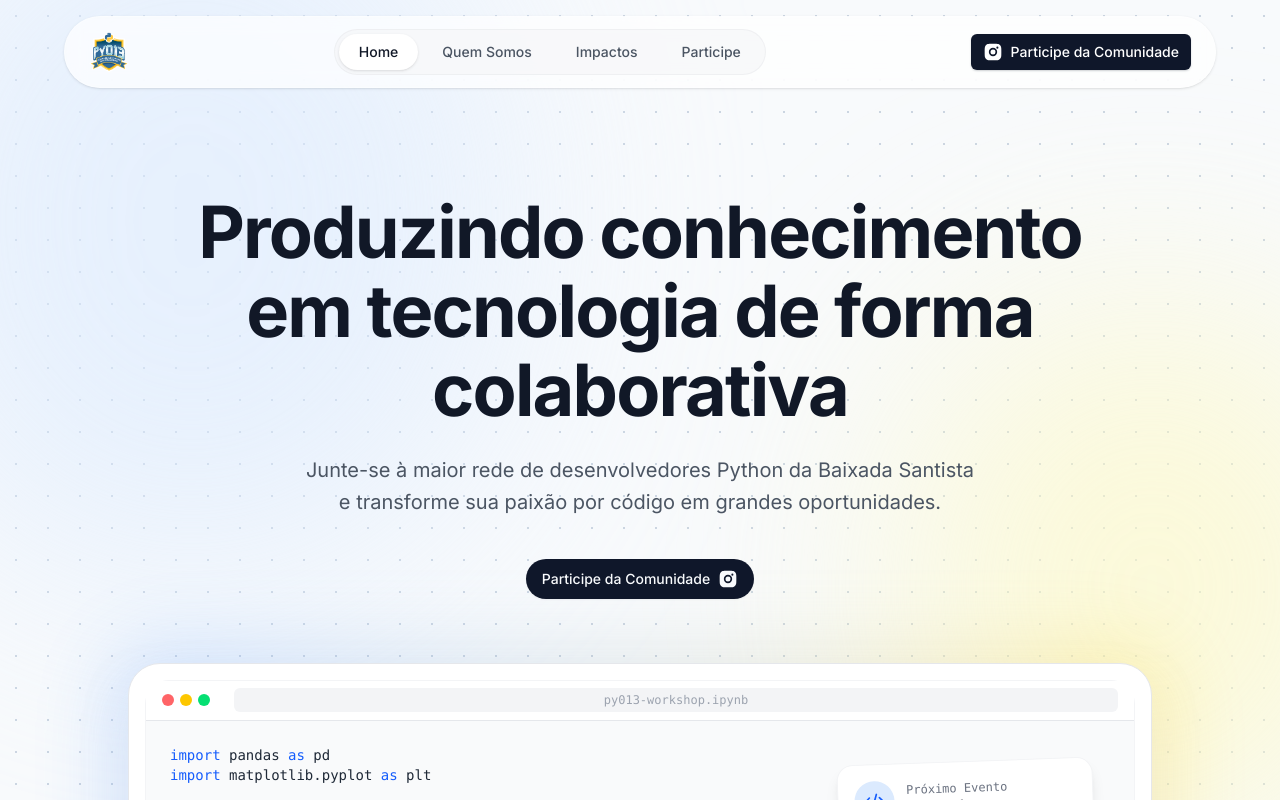
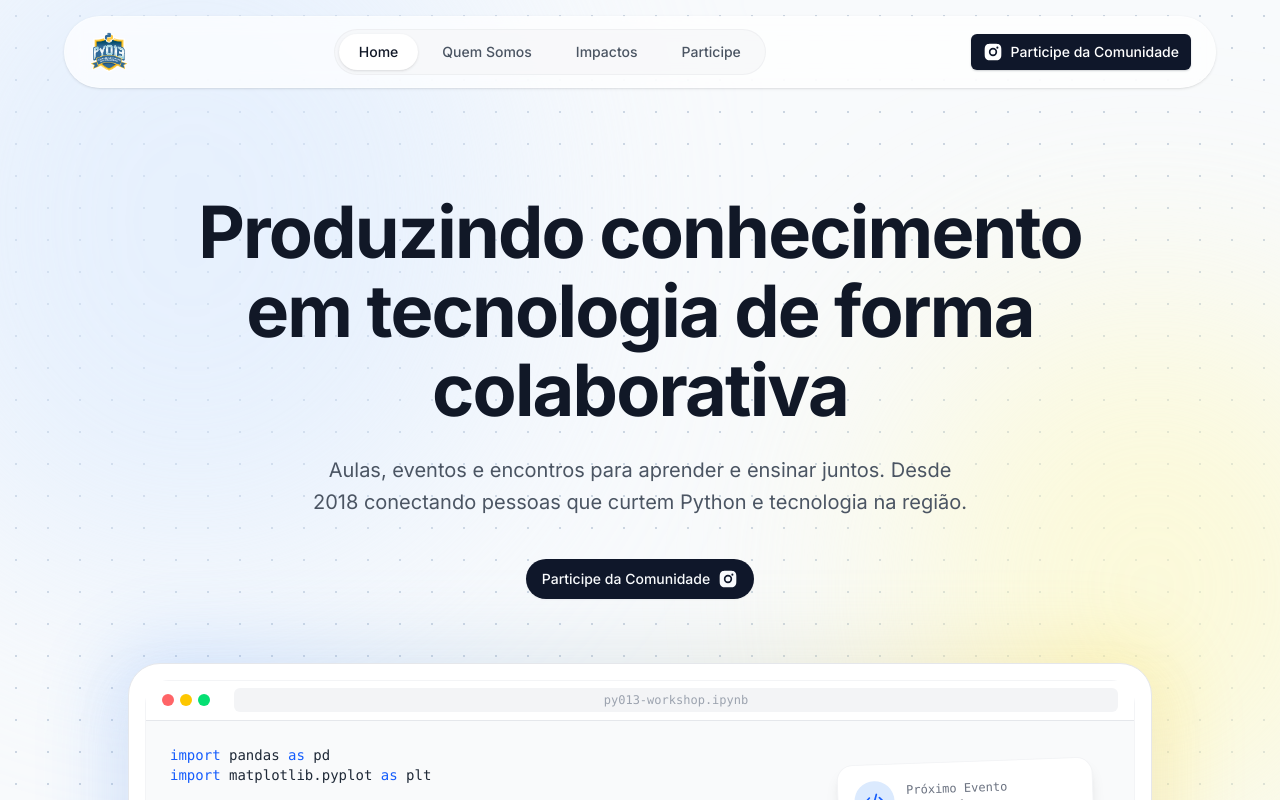
Before and after one commit to Py013/website, a Next.js app in the folder frontend/: page / in a window 1280 px wide. Shown: the top 800 px of the page. Built offline with nearby package versions, Linux system fonts and the light colour scheme.

Commit message:
fix: ajustando workflow

```diff
--- a/frontend/src/components/hero.tsx
+++ b/frontend/src/components/hero.tsx
@@ -20,8 +20,8 @@ export function Hero() {
           </h1>
 
           <p className="text-lg md:text-xl text-gray-600 mb-10 max-w-2xl leading-relaxed">
-            Junte-se à maior rede de desenvolvedores Python da Baixada Santista e
-            transforme sua paixão por código em grandes oportunidades.
+            Aulas, eventos e encontros para aprender e ensinar juntos. Desde 2018
+            conectando pessoas que curtem Python e tecnologia na região.
           </p>
 
           <div className="flex flex-col sm:flex-row items-center gap-4 w-full sm:w-auto">
```
